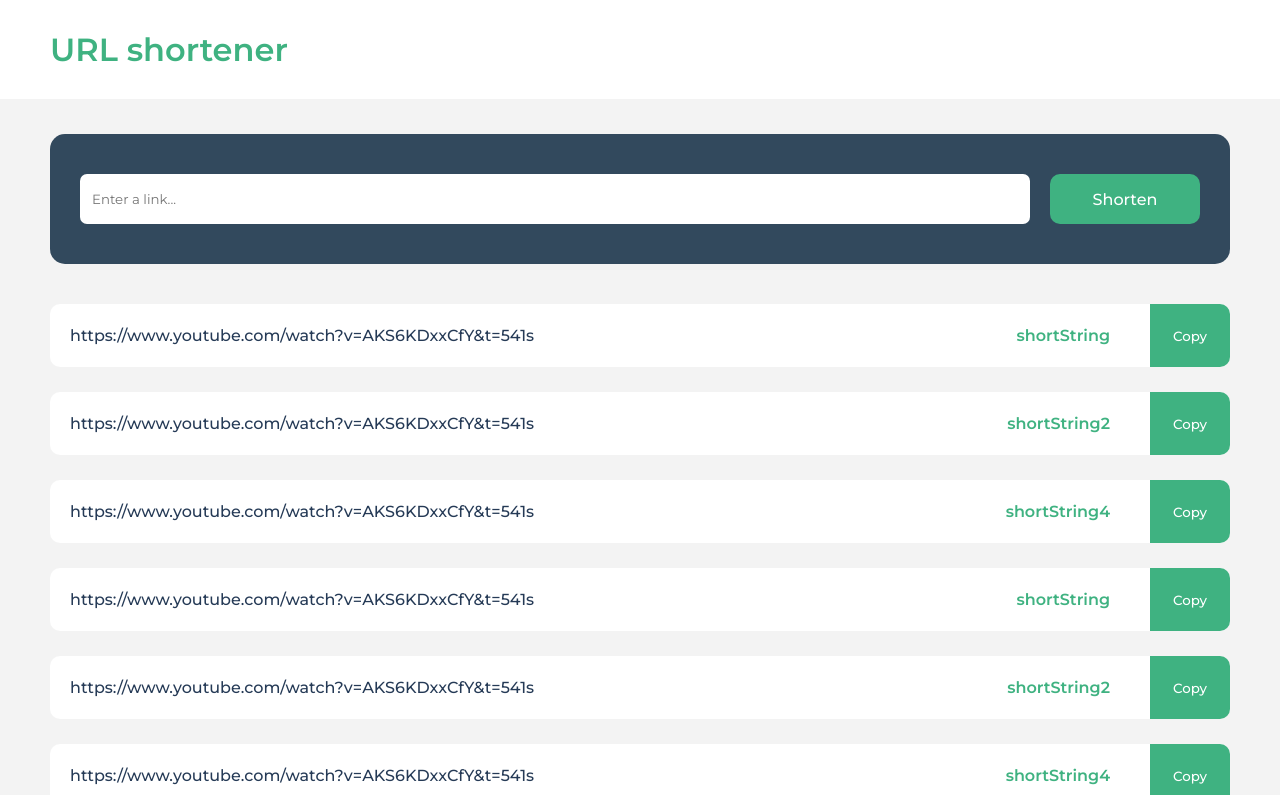
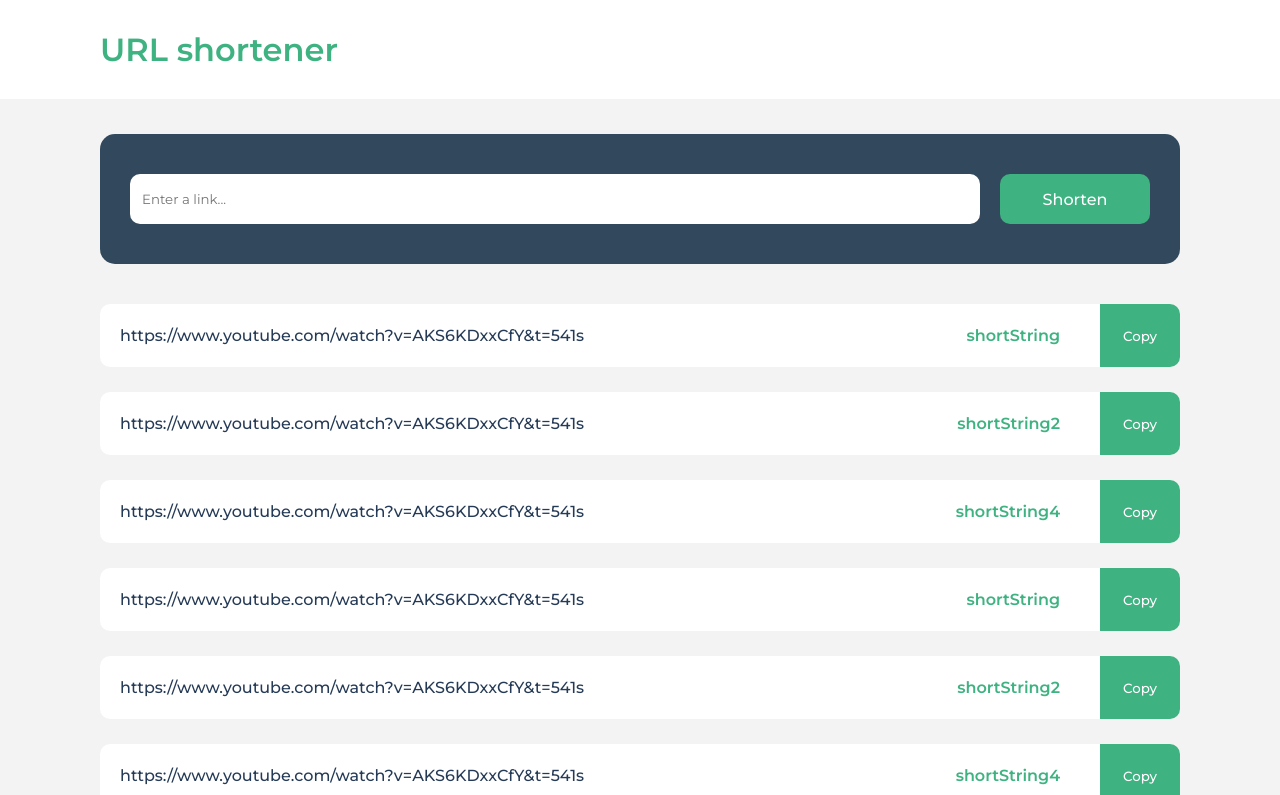
Before and after one commit to elhane/url-shortener, a React (Create React App) app: page / in a window 1280 px wide. Shown: the top 795 px of the page. Built offline with nearby package versions, Linux system fonts and the light colour scheme.

Commit message:
fixed adaptive styles

```diff
--- a/src/components/header/header.scss
+++ b/src/components/header/header.scss
@@ -3,7 +3,6 @@
 .header {
   padding: 30px 0;
   margin-bottom: 35px;
-  //border-bottom: 1px solid $green;
   background-color: $white;
   color: $green;
 
--- a/src/components/shortener-form/shortener-form.scss
+++ b/src/components/shortener-form/shortener-form.scss
@@ -3,13 +3,16 @@
 .shortener-form {
   position: relative;
   display: grid;
-  grid-template-columns: 1fr 150px;
+  grid-template-columns: 1fr;
   grid-template-rows: auto;
   grid-gap: 15px 20px;
   padding: 40px 30px;
   background-color: $blue;
   border-radius: 15px;
-  //border: 1px solid #C6C6C6;
+
+  @media (min-width: $tablet-width) {
+    grid-template-columns: 1fr 150px;
+  }
 
   &:not(:last-child) {
     margin-bottom: 40px;
@@ -24,8 +27,7 @@
 
   &__input {
     padding: 15px 10px;
-    border-radius: 7px;
-    //border: 2px solid $green;
+    border-radius: 10px;
     border-color: transparent;
     font-family: inherit;
   }
@@ -40,7 +42,7 @@
   }
 
   &__button {
-    padding: 5px 20px;
+    padding: 15px 20px;
     font-size: 16px;
     border-radius: 10px;
     background-color: $green;
--- a/src/components/url-item/url-item.scss
+++ b/src/components/url-item/url-item.scss
@@ -3,22 +3,35 @@
 .url-item {
   position: relative;
   display: grid;
-  grid-template-columns: 1fr auto 80px;
+  grid-template-columns: 1fr 80px;
   grid-gap: 20px;
   align-items: center;
   padding: 22px 20px;
   border-radius: 10px;
   background-color: $white;
 
+  @media (min-width: $tablet-width) {
+    grid-template-columns: 1fr auto 80px;
+  }
+
   &__link {
     word-break: break-all;
     font-weight: 500;
     text-decoration: none;
     color: $blue-2;
+    grid-column: 1/-2;
+
+    @media (min-width: $tablet-width) {
+      grid-column: 1/span 1;
+    }
 
     &--short {
       color: $green;
       font-weight: 600;
+
+      @media (min-width: $tablet-width) {
+        grid-column: 2/span 1;
+      }
     }
   }
 
--- a/src/components/url-list/url-list.scss
+++ b/src/components/url-list/url-list.scss
@@ -6,11 +6,4 @@
   &:not(:last-child) {
     margin-bottom: 40px;
   }
-
-  &__item {
-    //&::before {
-    //  content: counter(my-counter);
-    //  counter-increment: my-counter;
-    //}
-  }
 }
--- a/src/sass/variables.scss
+++ b/src/sass/variables.scss
@@ -1,12 +1,11 @@
 $mobile-width: 320px;
 $mobile-only: 767px;
 $tablet-width: 768px;
-$desktop-width: 1340px;
+$desktop-width: 1180px;
 $red: #ff5a51;
 $green: #3fb281;
 $blue: #32495d;
 $blue-2: #253a56;
-//$gray: #e4e7ee;
 $gray: #f3f3f3;
 $white: #fff;
 $font-Montserrat: 'Montserrat', sans-serif;
```
